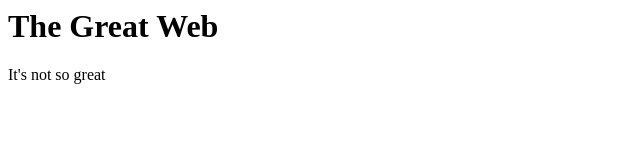
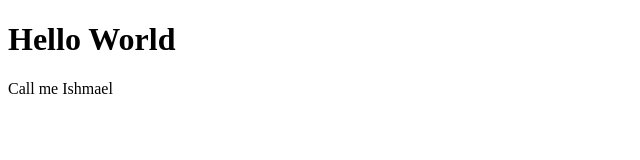
Before and after one commit to Lord-Man/Website, a plain HTML site: page index.html in a window 1280 px wide. Shown: the whole page, without its empty margins (0-640 px from the left). Drawn offline with Linux system fonts and the light colour scheme.

Commit message:
Added conten to index.html

```diff
--- a/index.html
+++ b/index.html
@@ -1,4 +1,12 @@
-<title>Now hwat are youu doin there</title>
-
-<h1>The Great Web</h1>
-<p>It's not so great</p>
+<!DOCTYPE html>
+<!DOCTYPE html>
+<html>
+  <head>
+    <meta charset="utf-8">
+    <title></title>
+  </head>
+  <body>
+  <h1>Hello World</h1>
+  <p>Call me Ishmael</p>
+  </body>
+</html>
```
